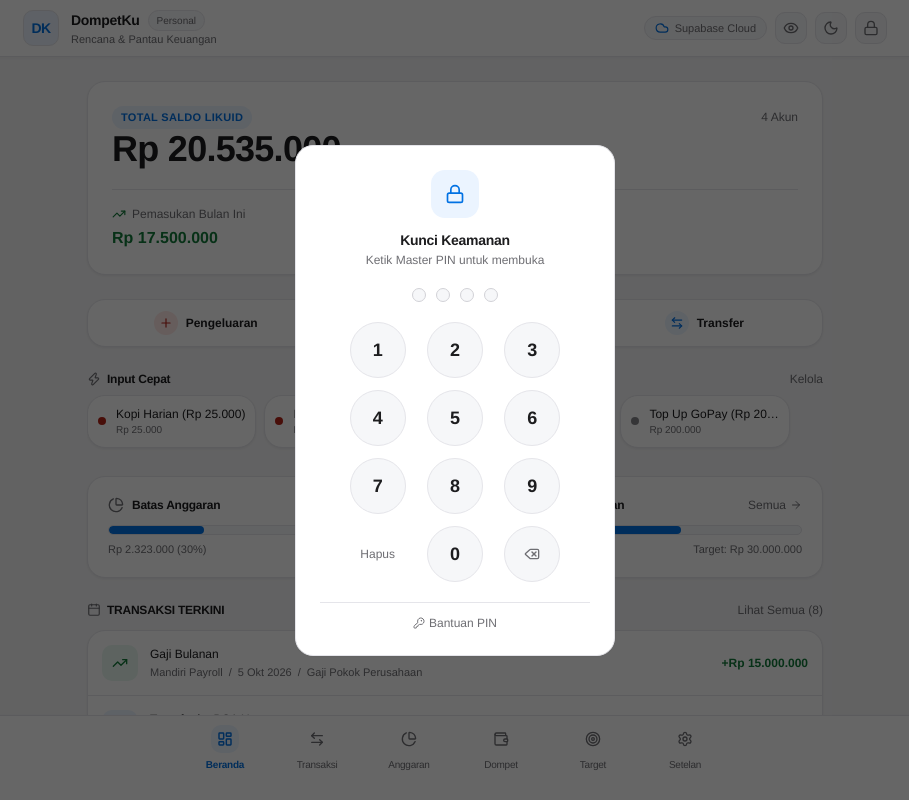
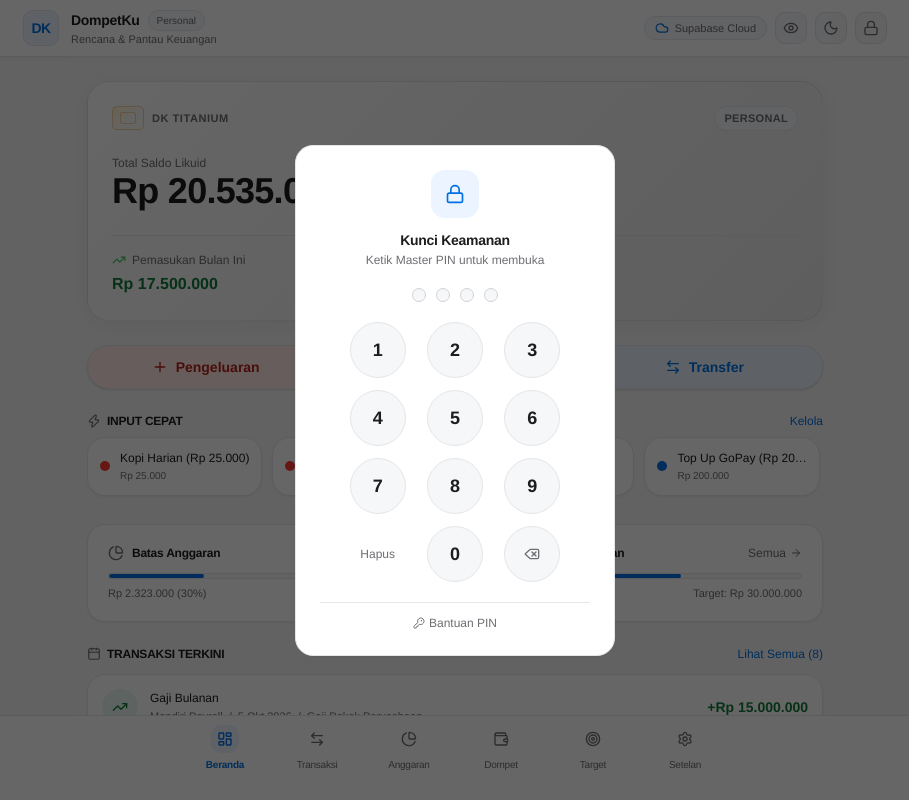
Before and after one commit to abdullahsyaeron/DompetKu, a Next.js app: page / in a window 1280 px wide. Shown: the top 800 px of the page, without its empty margins (185-1094 px from the left). Built offline with nearby package versions, Linux system fonts and the light colour scheme; no server answers.

Commit message:
feat(dashboard): implement apple titanium card, action pills, and inset summaries

```diff
--- a/src/components/DashboardView.tsx
+++ b/src/components/DashboardView.tsx
@@ -23,7 +23,7 @@ interface DashboardViewProps {
   onNavigateTab: (tab: TabKey) => void;
   onOpenAddModal: (type?: 'expense' | 'income' | 'transfer') => void;
   onExecuteTemplate: (template: QuickTemplate) => void;
-  onDeleteTransaction: (id: string) => void;
+  onDeleteTransaction?: (id: string) => void;
 }
 
 export const DashboardView: React.FC<DashboardViewProps> = ({
@@ -52,30 +52,45 @@ export const DashboardView: React.FC<DashboardViewProps> = ({
     currentMonthYear
   );
 
-  const mask = (val: string) => (hideBalance ? 'Rp ••••••••' : val);
+  const activeGoal = appData.goals[0];
+  const goalProgress = activeGoal
+    ? Math.round((activeGoal.currentAmount / activeGoal.targetAmount) * 100)
+    : 0;
 
   return (
-    <div className="space-y-6 pb-36">
-      {/* 1. Main Net Asset Hero Card */}
-      <div className="apple-card p-6">
+    <div className="space-y-6 pb-20">
+      {/* 1. Apple Titanium Hero Card */}
+      <div className="apple-titanium-card rounded-[22px] p-6 relative overflow-hidden">
+        {/* Top row */}
         <div className="flex items-center justify-between">
-          <span className="apple-badge text-[10px] bg-[var(--color-primary-soft)] text-[var(--color-primary)]">
-            Total Saldo Likuid
-          </span>
-          <span className="text-xs text-[var(--color-text-secondary)] font-medium">
-            {appData.wallets.length} Akun
+          <div className="flex items-center gap-2">
+            <div className="w-8 h-6 rounded-[5px] border border-amber-600/30 dark:border-amber-400/20 bg-gradient-to-br from-amber-200/40 via-amber-100/20 to-transparent flex items-center justify-center">
+              <div className="w-4 h-3 border border-amber-600/30 dark:border-amber-400/20 rounded-[2px]" />
+            </div>
+            <span className="text-[11px] font-semibold tracking-wider text-[var(--color-text-secondary)] uppercase">
+              DK Titanium
+            </span>
+          </div>
+          <span className="apple-badge text-[10px] bg-[var(--color-surface-2)] text-[var(--color-text-secondary)] border border-[var(--color-border-soft)]">
+            Personal
           </span>
         </div>
 
-        <h2 className="mt-2 text-3xl sm:text-4xl font-semibold tracking-tight text-[var(--color-text)] font-tabular">
-          {mask(formatRupiah(totalLiquidAssets))}
-        </h2>
+        {/* Center: Total Saldo Likuid */}
+        <div className="mt-5 sm:mt-6">
+          <p className="text-xs font-medium text-[var(--color-text-secondary)]">
+            Total Saldo Likuid
+          </p>
+          <h2 className="text-3xl sm:text-4xl font-semibold tracking-tight text-[var(--color-text)] font-tabular mt-1">
+            {hideBalance ? 'Rp ••••••••' : formatRupiah(totalLiquidAssets)}
+          </h2>
+        </div>
 
-        {/* Cashflow In/Out Strip */}
-        <div className="mt-5 grid grid-cols-2 gap-4 pt-4 border-t border-[var(--color-border-soft)]">
+        {/* Bottom Cashflow Strip (Unmasked per Privacy Rule) */}
+        <div className="mt-6 grid grid-cols-2 gap-4 pt-4 border-t border-[var(--color-border-soft)]">
           <div>
             <div className="flex items-center gap-1.5 text-xs text-[var(--color-text-secondary)]">
-              <TrendingUp className="h-3.5 w-3.5 text-[var(--color-success-text)]" />
+              <TrendingUp className="h-3.5 w-3.5 text-[#34C759]" />
               <span>Pemasukan Bulan Ini</span>
             </div>
             <p className="mt-1 text-base font-semibold text-[var(--color-success-text)] font-tabular">
@@ -85,7 +100,7 @@ export const DashboardView: React.FC<DashboardViewProps> = ({
 
           <div>
             <div className="flex items-center gap-1.5 text-xs text-[var(--color-text-secondary)]">
-              <TrendingDown className="h-3.5 w-3.5 text-[var(--color-danger-text)]" />
+              <TrendingDown className="h-3.5 w-3.5 text-[#FF3B30]" />
               <span>Pengeluaran Bulan Ini</span>
             </div>
             <p className="mt-1 text-base font-semibold text-[var(--color-danger-text)] font-tabular">
@@ -95,81 +110,75 @@ export const DashboardView: React.FC<DashboardViewProps> = ({
         </div>
       </div>
 
-      {/* 2. Tactile Quick Actions */}
-      <div className="grid grid-cols-3 gap-3">
+      {/* 2. Tactile Action Pills Bar */}
+      <div className="grid grid-cols-3 gap-2.5 sm:gap-3">
         <button
           type="button"
           onClick={() => onOpenAddModal('expense')}
-          className="apple-card apple-card-hover flex items-center justify-center gap-2 h-12 px-2.5 sm:px-3 text-xs font-semibold text-[var(--color-text)] active:scale-[0.98] transition-all"
+          className="apple-press flex items-center justify-center gap-1.5 sm:gap-2 h-11 px-3 rounded-full bg-[var(--color-danger-bg)] text-[var(--color-danger-text)] border border-[var(--color-border-soft)] text-xs sm:text-sm font-semibold transition-all shadow-sm"
         >
-          <div className="h-6 w-6 rounded-lg bg-[var(--color-danger-bg)] text-[var(--color-danger-text)] flex items-center justify-center shrink-0">
-            <Plus className="h-3.5 w-3.5" />
-          </div>
-          <span>Pengeluaran</span>
+          <Plus className="h-4 w-4 shrink-0" />
+          <span className="truncate">Pengeluaran</span>
         </button>
 
         <button
           type="button"
           onClick={() => onOpenAddModal('income')}
-          className="apple-card apple-card-hover flex items-center justify-center gap-2 h-12 px-2.5 sm:px-3 text-xs font-semibold text-[var(--color-text)] active:scale-[0.98] transition-all"
+          className="apple-press flex items-center justify-center gap-1.5 sm:gap-2 h-11 px-3 rounded-full bg-[var(--color-success-bg)] text-[var(--color-success-text)] border border-[var(--color-border-soft)] text-xs sm:text-sm font-semibold transition-all shadow-sm"
         >
-          <div className="h-6 w-6 rounded-lg bg-[var(--color-success-bg)] text-[var(--color-success-text)] flex items-center justify-center shrink-0">
-            <TrendingUp className="h-3.5 w-3.5" />
-          </div>
-          <span>Pemasukan</span>
+          <TrendingUp className="h-4 w-4 shrink-0" />
+          <span className="truncate">Pemasukan</span>
         </button>
 
         <button
           type="button"
           onClick={() => onOpenAddModal('transfer')}
-          className="apple-card apple-card-hover flex items-center justify-center gap-2 h-12 px-2.5 sm:px-3 text-xs font-semibold text-[var(--color-text)] active:scale-[0.98] transition-all"
+          className="apple-press flex items-center justify-center gap-1.5 sm:gap-2 h-11 px-3 rounded-full bg-[var(--color-primary-soft)] text-[var(--color-primary)] border border-[var(--color-border-soft)] text-xs sm:text-sm font-semibold transition-all shadow-sm"
         >
-          <div className="h-6 w-6 rounded-lg bg-[var(--color-primary-soft)] text-[var(--color-primary)] flex items-center justify-center shrink-0">
-            <ArrowLeftRight className="h-3.5 w-3.5" />
-          </div>
-          <span>Transfer</span>
+          <ArrowLeftRight className="h-4 w-4 shrink-0" />
+          <span className="truncate">Transfer</span>
         </button>
       </div>
 
-      {/* 3. Quick Templates (1-Tap Fast Logging) */}
+      {/* 3. Quick Templates Carousel (1-Tap Fast Logging) */}
       {appData.templates.length > 0 && (
         <div className="space-y-2">
           <div className="flex items-center justify-between">
-            <h3 className="text-xs font-semibold text-[var(--color-text-secondary)] flex items-center gap-1.5">
+            <h3 className="text-xs font-semibold uppercase tracking-wider text-[var(--color-text-secondary)] flex items-center gap-1.5">
               <Zap className="h-3.5 w-3.5 text-[var(--color-text-secondary)]" />
               Input Cepat
             </h3>
             <button
               type="button"
               onClick={() => onNavigateTab('transactions')}
-              className="text-xs text-[var(--color-text-secondary)] hover:text-[var(--color-text)] transition-colors"
+              className="text-xs font-medium text-[var(--color-primary)] hover:underline transition-colors"
             >
               Kelola
             </button>
           </div>
 
-          <div className="flex gap-2 overflow-x-auto pb-1 scrollbar-none">
+          <div className="flex gap-2.5 overflow-x-auto pb-1 scrollbar-none">
             {appData.templates.map((tmpl) => (
               <button
                 key={tmpl.id}
                 type="button"
                 onClick={() => onExecuteTemplate(tmpl)}
-                className="apple-card apple-card-hover p-2.5 rounded-[14px] bg-[var(--color-surface)] border border-[var(--color-border-soft)] flex-shrink-0 flex items-center gap-2.5 active:scale-[0.98] transition-all text-left"
+                className="apple-card apple-press p-3 rounded-[16px] bg-[var(--color-surface)] border border-[var(--color-border-soft)] shrink-0 flex items-center gap-2.5 text-left transition-all"
               >
                 <div
-                  className={`h-2 w-2 rounded-full ${
+                  className={`h-2.5 w-2.5 rounded-full shrink-0 ${
                     tmpl.type === 'expense'
-                      ? 'bg-[var(--color-danger-text)]'
+                      ? 'bg-[#FF3B30]'
                       : tmpl.type === 'income'
-                      ? 'bg-[var(--color-success-text)]'
-                      : 'bg-[var(--color-text-tertiary)]'
+                      ? 'bg-[#34C759]'
+                      : 'bg-[#0071E3]'
                   }`}
                 />
-                <div>
+                <div className="min-w-0">
                   <p className="text-xs font-medium text-[var(--color-text)] truncate max-w-[130px]">
                     {tmpl.title}
                   </p>
-                  <p className="text-[10px] text-[var(--color-text-secondary)] font-tabular">
+                  <p className="text-[10px] text-[var(--color-text-secondary)] font-tabular mt-0.5">
                     {formatRupiah(tmpl.amount)}
                   </p>
                 </div>
@@ -182,7 +191,7 @@ export const DashboardView: React.FC<DashboardViewProps> = ({
       {/* 4. Budget & Financial Goals Progress Cards */}
       <div className="grid grid-cols-1 md:grid-cols-2 gap-3.5">
         {/* Budget Status Widget */}
-        <div className="apple-card p-5 space-y-3">
+        <div className="apple-card rounded-[18px] p-5 space-y-3">
           <div className="flex items-center justify-between">
             <div className="flex items-center gap-2">
               <PieChart className="h-4 w-4 text-[var(--color-text-secondary)]" />
@@ -198,12 +207,12 @@ export const DashboardView: React.FC<DashboardViewProps> = ({
           </div>
 
           <div className="space-y-1.5">
-            <div className="h-2.5 w-full bg-[var(--color-surface-2)] rounded-full overflow-hidden border border-[var(--color-border-soft)]">
+            <div className="h-1.5 w-full bg-[var(--color-surface-2)] rounded-full overflow-hidden border border-[var(--color-border-soft)]">
               <div
                 className={`h-full rounded-full transition-all duration-300 ${
-                  budgetUsagePercent > 90
+                  budgetUsagePercent > 100
                     ? 'bg-[var(--color-danger-text)]'
-                    : budgetUsagePercent > 70
+                    : budgetUsagePercent >= 80
                     ? 'bg-[var(--color-warning-text)]'
                     : 'bg-[var(--color-primary)]'
                 }`}
@@ -218,42 +227,34 @@ export const DashboardView: React.FC<DashboardViewProps> = ({
         </div>
 
         {/* Goals / Dana Darurat Widget */}
-        <div className="apple-card p-5 space-y-3">
+        <div className="apple-card rounded-[18px] p-5 space-y-3">
           <div className="flex items-center justify-between">
             <div className="flex items-center gap-2">
               <Target className="h-4 w-4 text-[var(--color-text-secondary)]" />
-              <h4 className="text-xs font-semibold text-[var(--color-text)]">
-                {appData.goals[0]?.title || 'Target Finansial'}
+              <h4 className="text-xs font-semibold text-[var(--color-text)] truncate">
+                {activeGoal?.title || 'Target Finansial'}
               </h4>
             </div>
             <button
               type="button"
               onClick={() => onNavigateTab('goals')}
-              className="text-xs text-[var(--color-text-secondary)] hover:text-[var(--color-text)] flex items-center gap-1 transition-colors"
+              className="text-xs text-[var(--color-text-secondary)] hover:text-[var(--color-text)] flex items-center gap-1 transition-colors shrink-0"
             >
               Semua <ArrowRight className="h-3 w-3" />
             </button>
           </div>
 
-          {appData.goals[0] ? (
+          {activeGoal ? (
             <div className="space-y-1.5">
-              <div className="h-2.5 w-full bg-[var(--color-surface-2)] rounded-full overflow-hidden border border-[var(--color-border-soft)]">
+              <div className="h-1.5 w-full bg-[var(--color-surface-2)] rounded-full overflow-hidden border border-[var(--color-border-soft)]">
                 <div
                   className="h-full rounded-full bg-[var(--color-primary)] transition-all duration-300"
-                  style={{
-                    width: `${Math.min(
-                      100,
-                      Math.round(
-                        (appData.goals[0].currentAmount / appData.goals[0].targetAmount) *
-                          100
-                      )
-                    )}%`,
-                  }}
+                  style={{ width: `${Math.min(100, goalProgress)}%` }}
                 />
               </div>
               <div className="flex justify-between text-[11px] text-[var(--color-text-secondary)] font-tabular">
-                <span>{mask(formatRupiah(appData.goals[0].currentAmount))}</span>
-                <span>Target: {formatRupiah(appData.goals[0].targetAmount)}</span>
+                <span>{hideBalance ? 'Rp ••••••••' : formatRupiah(activeGoal.currentAmount)}</span>
+                <span>Target: {formatRupiah(activeGoal.targetAmount)}</span>
               </div>
             </div>
           ) : (
@@ -262,7 +263,7 @@ export const DashboardView: React.FC<DashboardViewProps> = ({
         </div>
       </div>
 
-      {/* 5. Recent Transactions List */}
+      {/* 5. Recent Transactions List (Inset-Grouped) */}
       <div className="space-y-3">
         <div className="flex items-center justify-between">
           <h3 className="text-xs font-semibold uppercase tracking-wider text-[var(--color-text-secondary)] flex items-center gap-1.5">
@@ -272,14 +273,14 @@ export const DashboardView: React.FC<DashboardViewProps> = ({
           <button
             type="button"
             onClick={() => onNavigateTab('transactions')}
-            className="text-xs text-[var(--color-text-secondary)] hover:text-[var(--color-text)] transition-colors"
+            className="text-xs font-medium text-[var(--color-primary)] hover:underline transition-colors"
           >
             Lihat Semua ({appData.transactions.length})
           </button>
         </div>
 
         {appData.transactions.length === 0 ? (
-          <div className="p-8 text-center apple-card">
+          <div className="p-8 text-center apple-card rounded-[18px]">
             <p className="text-xs text-[var(--color-text-secondary)]">Belum ada transaksi tercatat.</p>
             <button
               type="button"
@@ -290,7 +291,7 @@ export const DashboardView: React.FC<DashboardViewProps> = ({
             </button>
           </div>
         ) : (
-          <div className="apple-card divide-y divide-[var(--color-border-soft)] overflow-hidden">
+          <div className="apple-card rounded-[18px] divide-y divide-[var(--color-border-soft)] overflow-hidden">
             {appData.transactions.slice(0, 5).map((tx) => {
               const wallet = appData.wallets.find((w) => w.id === tx.walletId);
               const toWallet = tx.toWalletId
@@ -303,9 +304,9 @@ export const DashboardView: React.FC<DashboardViewProps> = ({
                   key={tx.id}
                   className="flex items-center justify-between p-3.5 hover:bg-[var(--color-surface-2)] transition-colors gap-3"
                 >
-                  <div className="flex items-center gap-3 min-w-0">
+                  <div className="flex items-center gap-3 min-w-0 flex-1">
                     <div
-                      className={`h-9 w-9 rounded-[10px] flex items-center justify-center font-tabular text-xs shrink-0 ${
+                      className={`h-9 w-9 rounded-full flex items-center justify-center font-tabular text-xs shrink-0 ${
                         tx.type === 'expense'
                           ? 'bg-[var(--color-danger-bg)] text-[var(--color-danger-text)]'
                           : tx.type === 'income'
@@ -321,7 +322,7 @@ export const DashboardView: React.FC<DashboardViewProps> = ({
                         <ArrowLeftRight className="h-4 w-4" />
                       )}
                     </div>
-                    <div className="min-w-0">
+                    <div className="min-w-0 flex-1">
                       <p className="text-xs font-medium text-[var(--color-text)] truncate">
                         {tx.type === 'transfer'
                           ? `Transfer ke ${toWallet?.name || 'Dompet'}`
@@ -345,7 +346,7 @@ export const DashboardView: React.FC<DashboardViewProps> = ({
 
                   <div className="text-right shrink-0">
                     <p
-                      className={`text-xs font-semibold font-tabular ${
+                      className={`text-xs sm:text-sm font-semibold font-tabular ${
                         tx.type === 'expense'
                           ? 'text-[var(--color-danger-text)]'
                           : tx.type === 'income'
```
